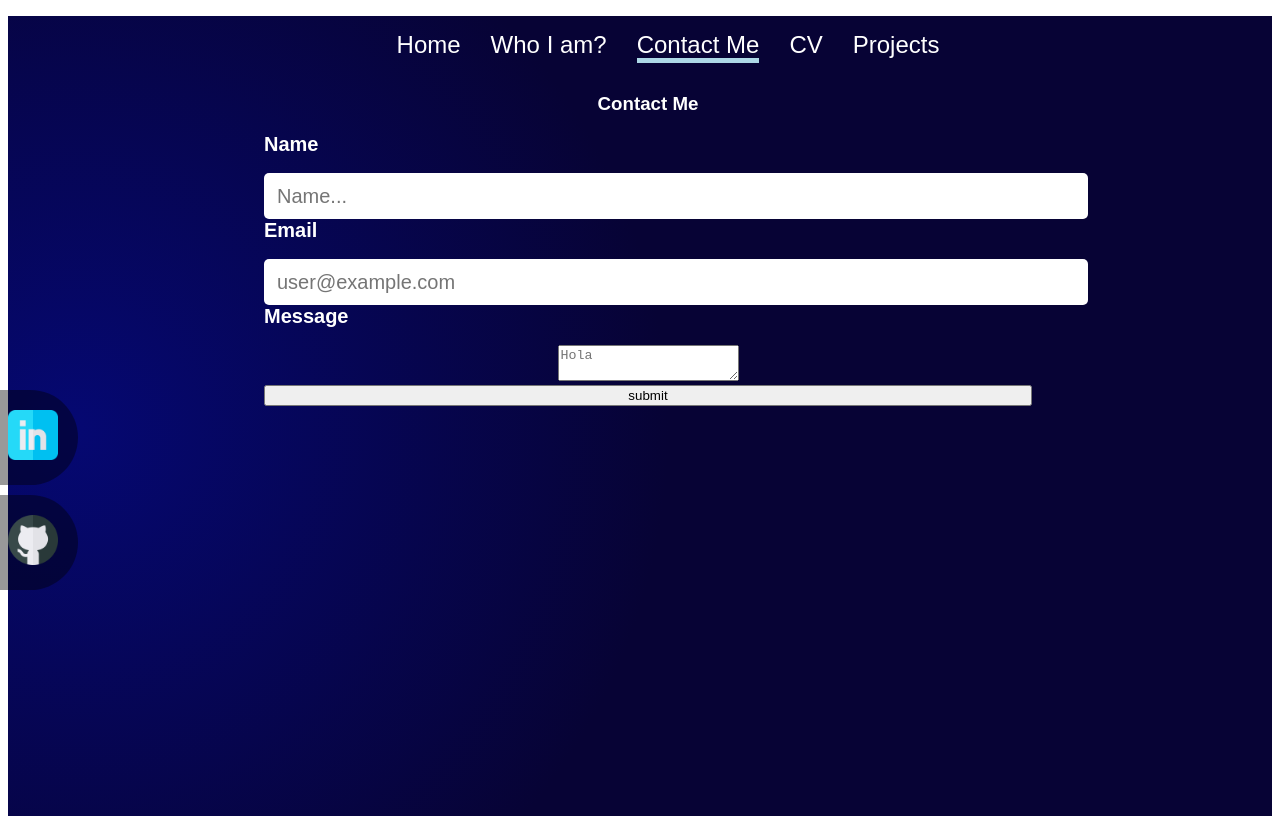
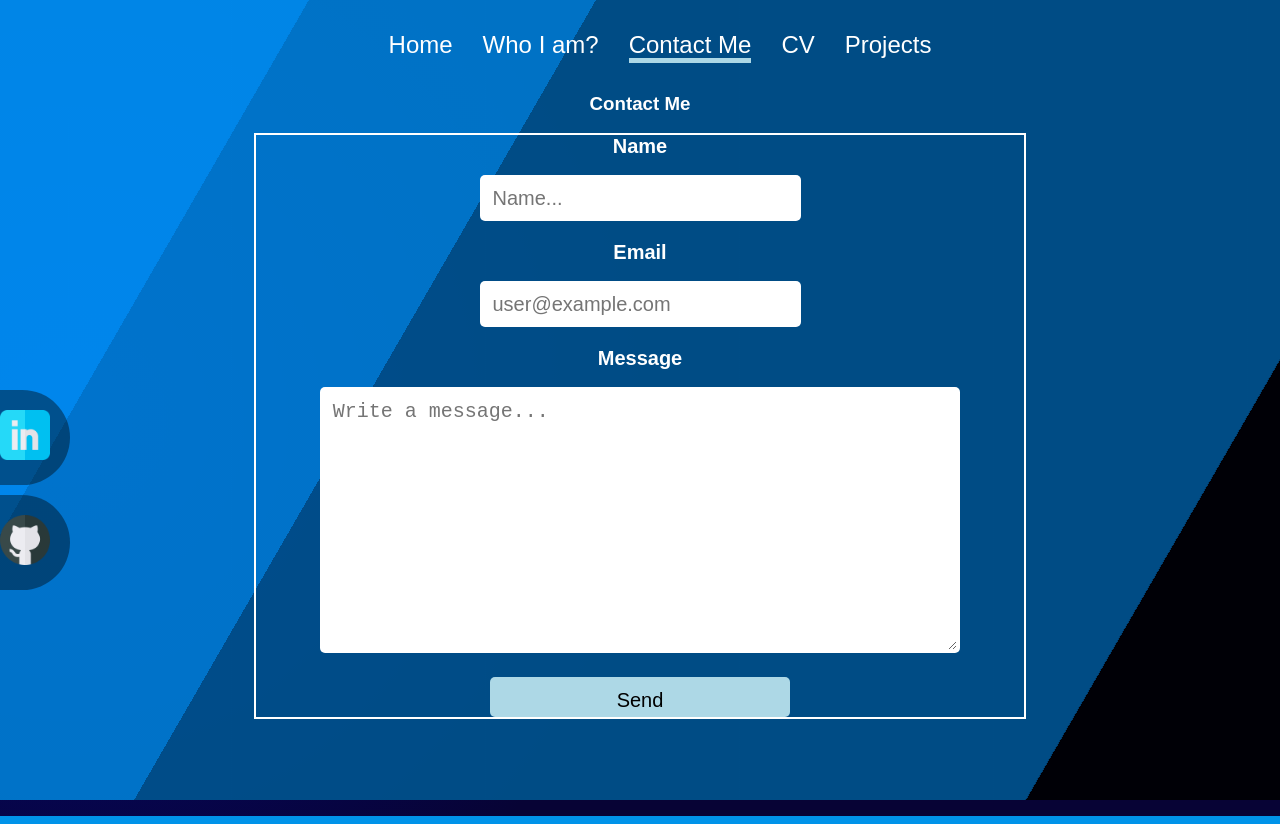
Before and after one commit to machux21/Portfolio, a React (Create React App) app: page /contact in a window 1280 px wide. Built offline with nearby package versions, Linux system fonts and the light colour scheme.

Commit message:
Css background done

```diff
--- a/src/App.js
+++ b/src/App.js
@@ -10,6 +10,9 @@ import Projects from "./components/MainComponents/Projects.jsx";
 export default function App() {
   return (
     <div className="App">
+      <div className="bg"></div>
+      <div className="bg bg2"></div>
+      <div className="bg bg3"></div>
       <Routes>
         <Route path="/" element={<Home />}>
           <Route path="/about" element={<About />} />
--- a/src/components/MainComponents/Contact.jsx
+++ b/src/components/MainComponents/Contact.jsx
@@ -1,32 +1,55 @@
-import React, { useState } from "react";
+//import React, { useState } from "react";
 import styled from "styled-components";
 const Form = styled.form`
   width: 60vw;
-  height: 70vh;
   margin: 0 auto;
+  padding: 0;
   display: flex;
   flex-direction: column;
+  border: 2px solid white;
+
   label {
-    display: blocK;
-    text-align: left;
+    display: block;
     font-weight: 700;
     font-size: 20px;
     min-height: 40px;
     cursor: pointer;
   }
+
   .name-email {
-    position: relative;
     z-index: 90;
     input {
-      width: 100%;
       height: 40px;
       line-height: 40px;
       font-size: 20px;
+      margin-bottom: 20px;
       padding: 0 40px 0 10px;
       border-radius: 5px;
       border: 3px solid transparent;
       transition: 0.3s ease all;
     }
+  }
+  .message {
+    z-index: 90;
+    margin-bottom: 20px;
+    textarea {
+      width: 80%;
+      height: 30vh;
+      border-radius: 5px;
+      border: 3px solid transparent;
+      font-size: 20px;
+      padding: 10px;
+    }
+  }
+  button {
+    margin: 0 auto;
+    height: 40px;
+    line-height: 45px;
+    width: 300px;
+    border-radius: 5px;
+    border: none;
+    font-size: 20px;
+    background-color: lightblue;
   }
 `;
 export default function () {
@@ -47,11 +70,15 @@ export default function () {
             placeholder="user@example.com"
           />
         </div>
-        <div>
+        <div className="message">
           <label htmlFor="message">Message</label>
-          <textarea id="message" name="message" placeholder="Hola" />
+          <textarea
+            id="message"
+            name="message"
+            placeholder="Write a message..."
+          />
         </div>
-        <input type="submit" value="submit" />
+        <button type="submit">Send</button>
       </Form>
     </div>
   );
--- a/src/styles.css
+++ b/src/styles.css
@@ -1,4 +1,5 @@
-.App {
+body {
+  box-sizing: border-box;
   background-color: #0093e9;
   background-image: radial-gradient(
     circle 610px at 5.2% 51.6%,
@@ -7,6 +8,37 @@
   );
   margin: 0 auto;
   padding: 0;
+}
+.App {
   font-family: sans-serif;
   text-align: center;
 }
+.bg {
+  animation: slide 3s ease-in-out infinite alternate;
+  background-image: linear-gradient(-60deg, black 50%, #09f 50%);
+  bottom: 0;
+  left: -50%;
+  opacity: 0.5;
+  position: fixed;
+  right: -50%;
+  top: 0;
+  z-index: -1;
+}
+
+.bg2 {
+  animation-direction: alternate-reverse;
+  animation-duration: 4s;
+}
+
+.bg3 {
+  animation-duration: 5s;
+}
+
+@keyframes slide {
+  0% {
+    transform: translateX(-25%);
+  }
+  100% {
+    transform: translateX(25%);
+  }
+}
```
